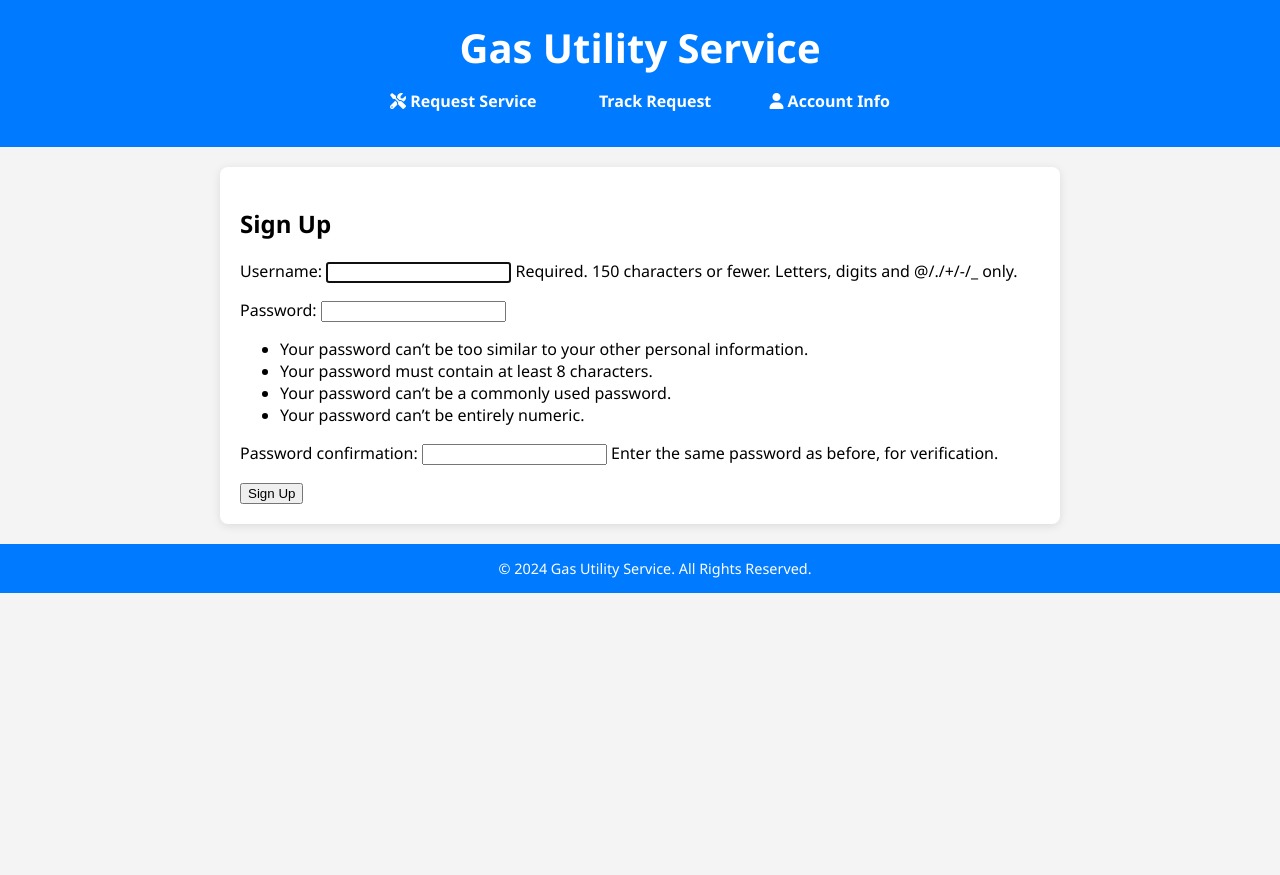
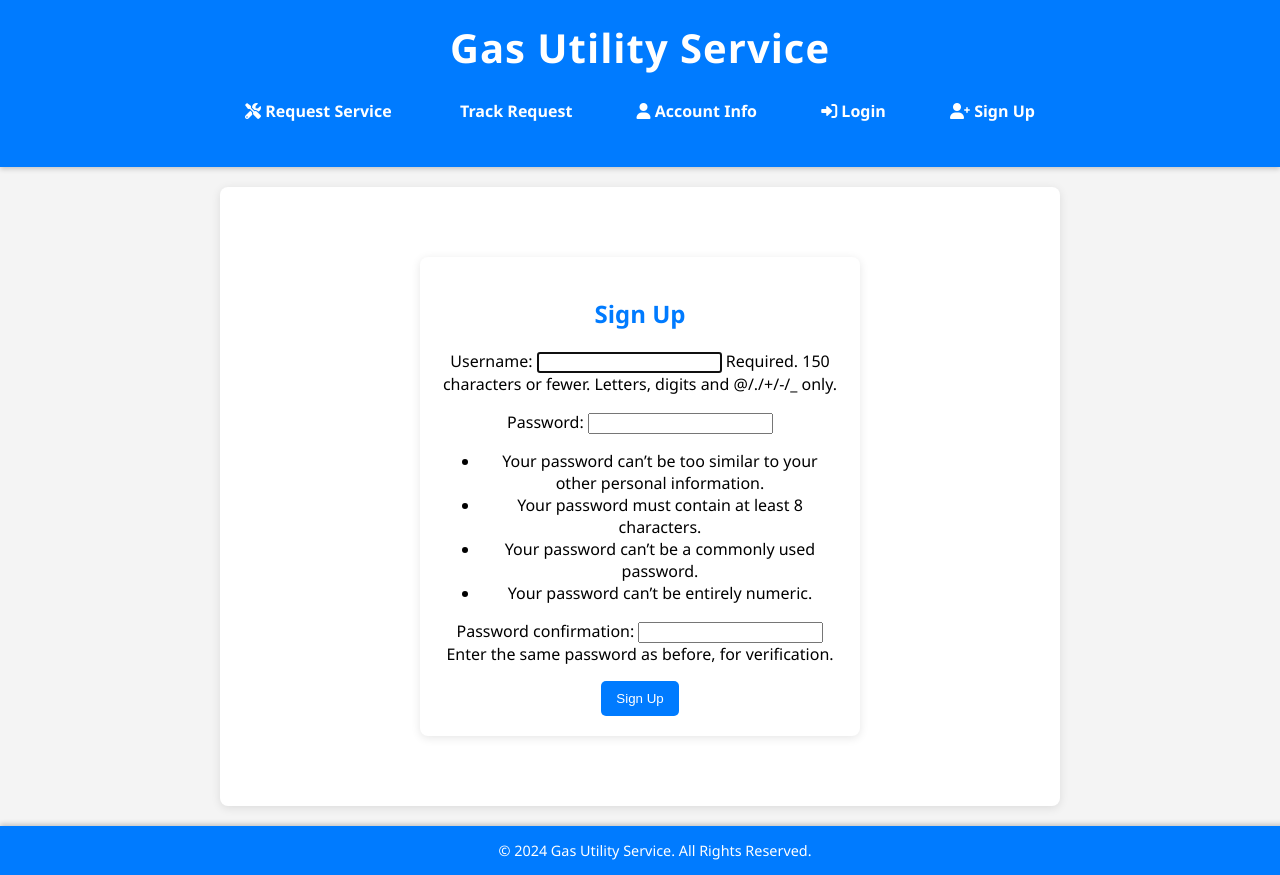
Before and after one commit to IamPiyush03/Gas-Utility-Website, a Django app: page /customers/signup/ in a window 1280 px wide. Before the commit the page ends 593 px from the top, so only its background shows below. Run offline with Django 5.2, Linux system fonts and the light colour scheme.

Commit message:
Solved the lohin error

```diff
--- a/customers/templates/base.html
+++ b/customers/templates/base.html
@@ -3,7 +3,7 @@
 <head>
     <meta charset="UTF-8">
     <meta name="viewport" content="width=device-width, initial-scale=1.0">
-    <title >Gas Utility Service</title>
+    <title>Gas Utility Service</title>
     <link rel="stylesheet" href="https://cdnjs.cloudflare.com/ajax/libs/font-awesome/6.0.0-beta3/css/all.min.css">
     <style>
         body {
@@ -19,11 +19,13 @@
             padding: 20px;
             text-align: center;
             position: relative;
+            box-shadow: 0 2px 5px rgba(0, 0, 0, 0.2);
         }
 
         header h1 {
             margin: 0;
             font-size: 2.5em;
+            letter-spacing: 1px;
         }
 
         nav {
@@ -36,14 +38,31 @@
             text-decoration: none;
             font-weight: bold;
             transition: color 0.3s ease, transform 0.3s ease;
-            padding: 8px 12px;
+            padding: 10px 15px;
             border-radius: 5px;
+            position: relative;
+            display: inline-block;
+        }
+
+        nav a::after {
+            content: '';
+            position: absolute;
+            width: 100%;
+            height: 2px;
+            background: #ffcc00;
+            left: 0;
+            bottom: -5px;
+            transform: scaleX(0);
+            transition: transform 0.3s ease;
         }
 
         nav a:hover {
             color: #ffcc00;
             transform: scale(1.05);
-            background-color: rgba(255, 255, 255, 0.1);
+        }
+
+        nav a:hover::after {
+            transform: scaleX(1);
         }
 
         main {
@@ -64,6 +83,7 @@
             bottom: 0;
             width: 100%;
             margin-top: 20px;
+            box-shadow: 0 -2px 5px rgba(0, 0, 0, 0.2);
         }
 
         footer p {
@@ -79,6 +99,7 @@
             nav a {
                 margin: 0 10px;
                 font-size: 0.9em;
+                padding: 8px 10px;
             }
         }
     </style>
@@ -90,6 +111,8 @@
             <a href="{% url 'request_service' %}"><i class="fas fa-tools"></i> Request Service</a>
             <a href="{% url 'track_request' %}"><i class="fas fa-tracking"></i> Track Request</a>
             <a href="{% url 'account_info' %}"><i class="fas fa-user"></i> Account Info</a>
+            <a href="{% url 'login' %}"><i class="fas fa-sign-in-alt"></i> Login</a>
+            <a href="{% url 'signup' %}"><i class="fas fa-user-plus"></i> Sign Up</a>
         </nav>
     </header>
     <main>
--- a/customers/templates/customers/request_service.html
+++ b/customers/templates/customers/request_service.html
@@ -1,8 +1,6 @@
 {% extends 'base.html' %}
 
 {% block content %}
-<link rel="stylesheet" href="https://cdnjs.cloudflare.com/ajax/libs/font-awesome/5.15.4/css/all.min.css">
-
 <div class="container">
     <div class="form-container">
         <h2 class="form-title">Request a Service</h2>
--- a/customers/templates/registration/signup.html
+++ b/customers/templates/registration/signup.html
@@ -1,11 +1,43 @@
-<!-- customers/templates/registration/signup.html -->
 {% extends 'base.html' %}
 
 {% block content %}
-<h2>Sign Up</h2>
-<form method="post">
-    {% csrf_token %}
-    {{ form.as_p }}
-    <button type="submit">Sign Up</button>
-</form>
+<div class="form-container">
+    <h2>Sign Up</h2>
+    <form method="post">
+        {% csrf_token %}
+        {{ form.as_p }}
+        <button type="submit" class="submit-button">Sign Up</button>
+    </form>
+</div>
+
+<style>
+    .form-container {
+        max-width: 400px;
+        margin: 50px auto;
+        padding: 20px;
+        background-color: #fff;
+        border-radius: 8px;
+        box-shadow: 0 2px 10px rgba(0, 0, 0, 0.1);
+        text-align: center;
+    }
+
+    h2 {
+        color: #007bff;
+        margin-bottom: 20px;
+    }
+
+    .submit-button {
+        background-color: #007bff;
+        color: white;
+        padding: 10px 15px;
+        border: none;
+        border-radius: 5px;
+        cursor: pointer;
+        transition: background-color 0.3s;
+    }
+
+    .submit-button:hover {
+        background-color: #0056b3;
+    }
+</style>
 {% endblock %}
--- a/gas_utility/settings.py
+++ b/gas_utility/settings.py
@@ -11,6 +11,9 @@ https://docs.djangoproject.com/en/5.1/ref/settings/
 """
 
 from pathlib import Path
+
+
+LOGIN_REDIRECT_URL = '/'  # Redirect to the landing page
 
 # Build paths inside the project like this: BASE_DIR / 'subdir'.
 BASE_DIR = Path(__file__).resolve().parent.parent
```
Also changed, not shown: customers/templates/customers/account_info.html (+4 -6 lines), customers/templates/registration/login.html (+38 -2 lines), db.sqlite3.
